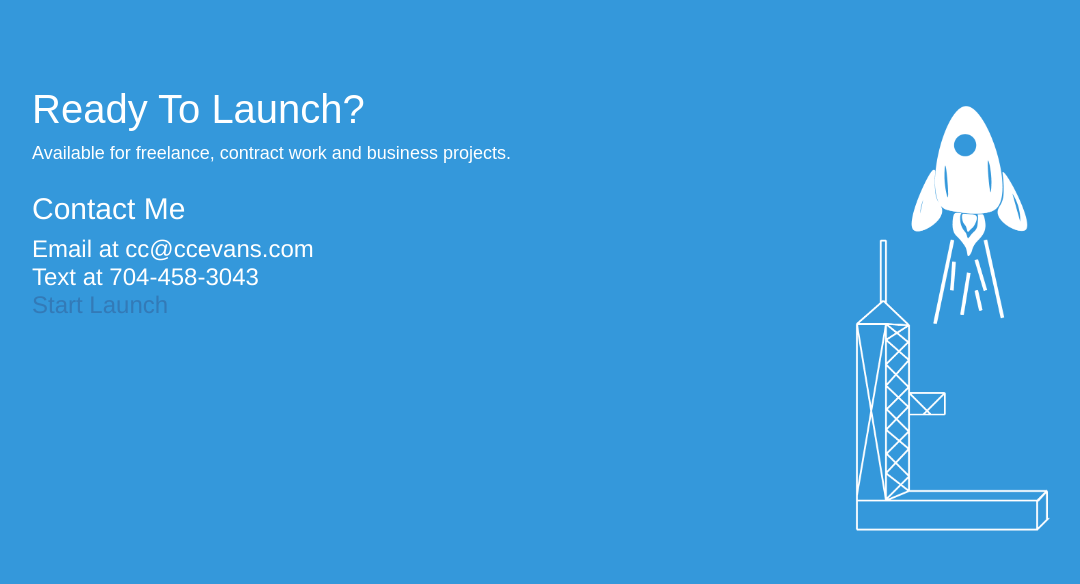
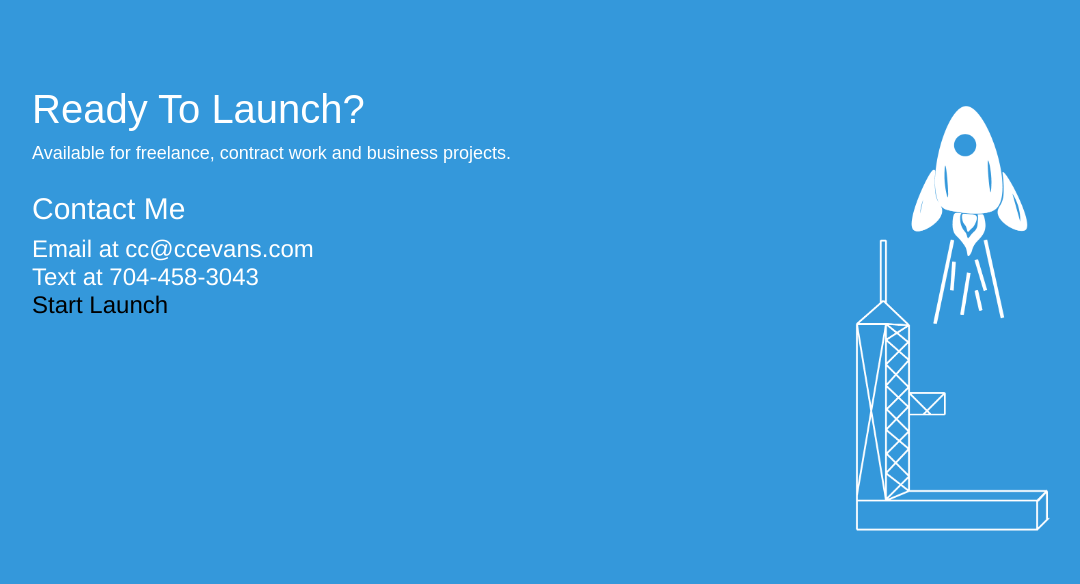
Before and after one commit to ccevans/ccevans, a Rails app: page /pages/services in a window 1280 px wide. Shown: the part 1157-1741 px from the top of the page, without its empty margins (96-1176 px from the left). Run offline with Rails 7, Linux system fonts and the light colour scheme; style sheets or scripts are compiled from the project's sources; some libraries are stand-ins or nearby versions.

Commit message:
update link color

```diff
--- a/app/assets/stylesheets/pages.css.scss
+++ b/app/assets/stylesheets/pages.css.scss
@@ -100,6 +100,11 @@ div#carousel-example-generic.carousel.slide a.right.carousel-control {background
 .liftoff-description {float: left; margin: 5px 15% 0 15%; width: 70%; font-family: "helveltica",sans-serif; color: #fff; font-size: 20px; line-height: 24px; text-align: center}
 
 .feature-box {float: left; width: 30%; margin: 0 1.5%; min-width: 100px; max-width: 400px;}
+
+.hire-box2 ul li a.typeform-share.link {color: #000;}
+.hire-box2 ul li a.typeform-share.link:hover {color: #fff; text-decoration: none;}
+
+
 @media only screen and (min-width: 640px) and (max-width: 900px){
 
 
```
Also changed, not shown: 3 other files.
